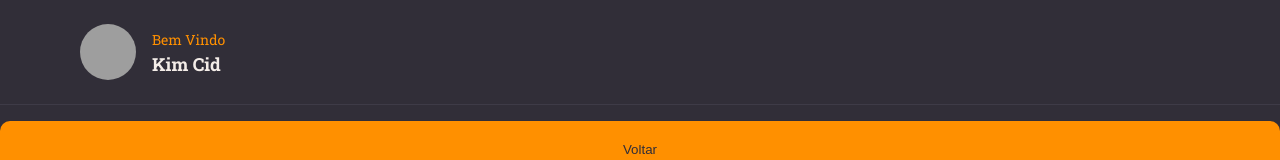
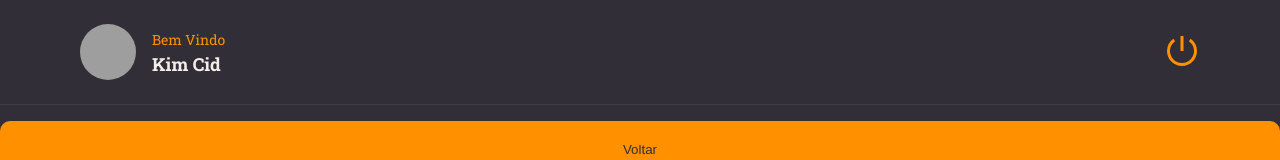
Before and after one commit to KimCidDev/RocketNotes-Explorer, a React (Vite) app in the folder Rocketnotes/: page / in a window 1280 px wide. Shown: the top 160 px of the page. Built offline with nearby package versions, Linux system fonts and the light colour scheme; grey boxes are pictures that could not be loaded.

Commit message:
created logout icon inside header. react-icons installed

```diff
--- a/Rocketnotes/package.json
+++ b/Rocketnotes/package.json
@@ -12,6 +12,7 @@
   "dependencies": {
     "react": "^18.2.0",
     "react-dom": "^18.2.0",
+    "react-icons": "^4.8.0",
     "styled-components": "^6.0.0-rc.1"
   },
   "devDependencies": {
--- a/Rocketnotes/src/components/Header/index.jsx
+++ b/Rocketnotes/src/components/Header/index.jsx
@@ -1,4 +1,5 @@
-import { Container, Profile } from './styles';
+import { Container, Profile, Logout } from './styles';
+import { RiShutDownLine } from 'react-icons/ri'
 
 export function Header() {
   return (
@@ -9,7 +10,12 @@ export function Header() {
         <span> Bem Vindo </span>
         <strong>Kim Cid</strong>
       </div>
+
       </Profile>
+
+      <Logout>
+        <RiShutDownLine />
+      </Logout>
     </Container>
   )
 }
--- a/Rocketnotes/src/components/Header/styles.js
+++ b/Rocketnotes/src/components/Header/styles.js
@@ -12,8 +12,6 @@ export const Container = styled.header`
   display: flex;
   justify-content: space-between;
   padding: 0 80px;
-
-  //background: red;
 `;
 
 export const Profile = styled.div`
@@ -45,3 +43,13 @@ export const Profile = styled.div`
     }
   }
 `;
+
+export const Logout = styled.button`
+  border: none;
+  background: none;
+
+  > svg {
+    color: ${({ theme }) => theme.COLORS.ORANGE};
+    font-size: 36px;
+  }
+`;
```
Also changed, not shown: 1 other file (tests, documents, lock files or other folders).
